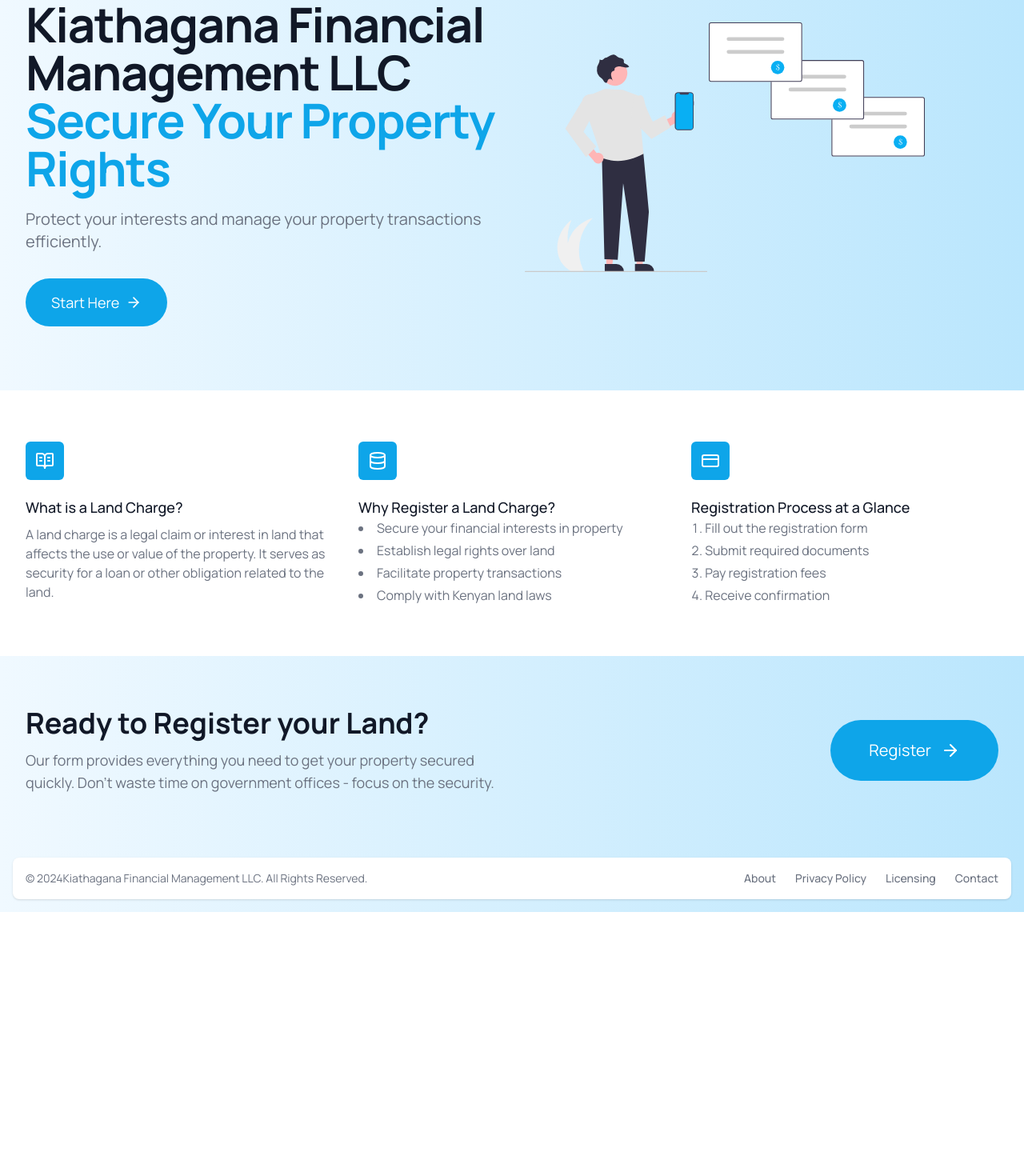
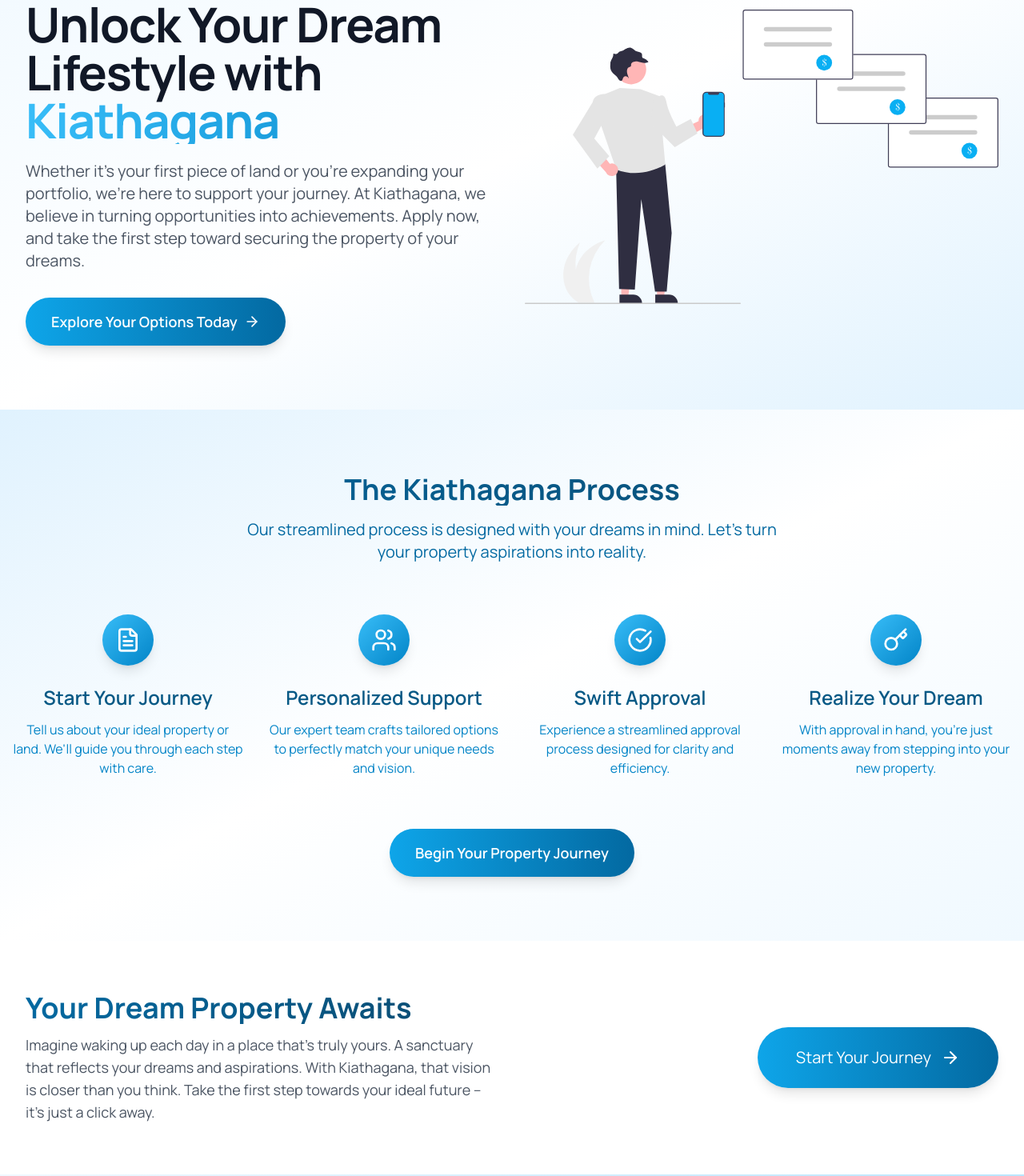
Before and after one commit to daveclinton/kenya-land-charge, a Next.js app: page / in a window 1280 px wide. Shown: the part 120-1590 px from the top of the page at 80% size. Before the commit the page ends 1260 px from the top, so only its background shows below. Built offline with nearby package versions, Linux system fonts and the light colour scheme; what tailwindcss-react-aria-components would draw is missing.

Commit message:
feat: add new landin page

```diff
--- a/app/(landing)/page.tsx
+++ b/app/(landing)/page.tsx
@@ -1,124 +1,204 @@
-import { ArrowRight, BookOpenText, CreditCard, Database } from "lucide-react";
+"use client";
+
+import { ArrowRight, CheckCircle, FileText, Key, Users } from "lucide-react";
 import Image from "next/image";
 import Link from "next/link";
+import { motion } from "framer-motion";
 
 export default function HomePage() {
+  const fadeIn = {
+    initial: { opacity: 0, y: 20 },
+    animate: { opacity: 1, y: 0 },
+    transition: { duration: 0.6 },
+  };
+
+  const staggerChildren = {
+    animate: {
+      transition: {
+        staggerChildren: 0.1,
+      },
+    },
+  };
+
   return (
-    <main>
-      <section className="py-20">
+    <main className="overflow-hidden">
+      <section className="py-20 bg-gradient-to-br from-sky-50 via-white to-sky-100">
         <div className="max-w-7xl mx-auto px-4 sm:px-6 lg:px-8">
           <div className="lg:grid lg:grid-cols-12 lg:gap-8">
-            <div className="sm:text-center md:max-w-2xl md:mx-auto lg:col-span-6 lg:text-left">
-              <h1 className="text-4xl font-bold text-gray-900 mt-10 tracking-tight sm:text-5xl md:text-6xl">
-                Kiathagana Financial Management LLC
-                <span className="block text-sky-500">
-                  Secure Your Property Rights
+            <motion.div
+              className="sm:text-center md:max-w-2xl md:mx-auto lg:col-span-6 lg:text-left"
+              initial="initial"
+              animate="animate"
+              variants={staggerChildren}
+            >
+              <motion.h1
+                className="text-4xl font-bold text-gray-900 mt-10 tracking-tight sm:text-5xl md:text-6xl"
+                variants={fadeIn}
+              >
+                Unlock Your Dream Lifestyle with
+                <span className="block text-transparent bg-clip-text bg-gradient-to-r from-sky-400 to-sky-600">
+                  Kiathagana
                 </span>
-              </h1>
-              <p className="mt-3 text-base text-gray-500 sm:mt-5 sm:text-xl lg:text-lg xl:text-xl">
-                Protect your interests and manage your property transactions
-                efficiently.
-              </p>
-              <div className="mt-8 sm:max-w-lg sm:mx-auto sm:text-center lg:text-left lg:mx-0">
+              </motion.h1>
+              <motion.p
+                className="mt-3 text-base text-gray-600 sm:mt-5 sm:text-xl lg:text-lg xl:text-xl"
+                variants={fadeIn}
+              >
+                Whether it's your first piece of land or you're expanding your
+                portfolio, we're here to support your journey. At Kiathagana, we
+                believe in turning opportunities into achievements. Apply now,
+                and take the first step toward securing the property of your
+                dreams.
+              </motion.p>
+              <motion.div
+                className="mt-8 sm:max-w-lg sm:mx-auto sm:text-center lg:text-left lg:mx-0"
+                variants={fadeIn}
+              >
                 <Link
                   href="/login"
-                  className="bg-sky-500 hover:bg-sky-600 text-white rounded-full text-lg px-8 py-4 inline-flex items-center justify-center"
+                  className="inline-flex items-center px-8 py-4 text-lg font-semibold text-white rounded-full bg-gradient-to-r from-sky-500 to-sky-700 hover:from-sky-600 hover:to-sky-800 transition duration-300 shadow-lg hover:shadow-xl transform hover:-translate-y-1"
                 >
-                  Start Here
+                  Explore Your Options Today
                   <ArrowRight className="ml-2 h-5 w-5" />
                 </Link>
-              </div>
-            </div>
-            <div className="mt-12 relative sm:max-w-lg sm:mx-auto lg:mt-0 lg:max-w-none lg:mx-0 lg:col-span-6 lg:flex lg:items-center">
+              </motion.div>
+            </motion.div>
+            <motion.div
+              className="mt-12 relative sm:max-w-lg sm:mx-auto lg:mt-0 lg:max-w-none lg:mx-0 lg:col-span-6 lg:flex lg:items-center"
+              initial={{ opacity: 0, scale: 0.8 }}
+              animate={{ opacity: 1, scale: 1 }}
+              transition={{ duration: 0.8, delay: 0.2 }}
+            >
               <Image
                 src="/hero.svg"
                 alt="Description of the SVG"
                 width={500}
                 height={500}
+                className="w-full h-auto"
               />
-            </div>
+            </motion.div>
           </div>
         </div>
       </section>
 
-      <section className="py-16 bg-white w-full">
-        <div className="max-w-7xl mx-auto px-4 sm:px-6 lg:px-8">
-          <div className="lg:grid lg:grid-cols-3 lg:gap-8">
-            <div>
-              <div className="flex items-center justify-center h-12 w-12 rounded-md bg-sky-500 text-white">
-                <BookOpenText />
-              </div>
-              <div className="mt-5">
-                <h2 className="text-lg font-medium text-gray-900">
-                  What is a Land Charge?
-                </h2>
-                <p className="mt-2 text-base text-gray-500">
-                  A land charge is a legal claim or interest in land that
-                  affects the use or value of the property. It serves as
-                  security for a loan or other obligation related to the land.
-                </p>
-              </div>
-            </div>
-
-            <div className="mt-10 lg:mt-0">
-              <div className="flex items-center justify-center h-12 w-12 rounded-md bg-sky-500 text-white">
-                <Database className="h-6 w-6" />
-              </div>
-              <div className="mt-5">
-                <h2 className="text-lg font-medium text-gray-900">
-                  Why Register a Land Charge?
-                </h2>
-                <ul className="max-w-md space-y-1 text-gray-500 list-disc list-inside dark:text-gray-400">
-                  <li>Secure your financial interests in property</li>
-                  <li>Establish legal rights over land</li>
-                  <li>Facilitate property transactions</li>
-                  <li>Comply with Kenyan land laws</li>
-                </ul>
-              </div>
-            </div>
-
-            <div className="mt-10 lg:mt-0">
-              <div className="flex items-center justify-center h-12 w-12 rounded-md bg-sky-500 text-white">
-                <CreditCard className="h-6 w-6" />
-              </div>
-              <div className="mt-5">
-                <h2 className="text-lg font-medium text-gray-900">
-                  Registration Process at a Glance
-                </h2>
-                <ol className="max-w-md space-y-1 text-gray-500 list-decimal list-inside dark:text-gray-400">
-                  <li>Fill out the registration form</li>
-                  <li>Submit required documents</li>
-                  <li>Pay registration fees</li>
-                  <li>Receive confirmation</li>
-                </ol>
-              </div>
-            </div>
-          </div>
+      <section className="py-20 bg-gradient-to-br from-sky-100 via-white to-sky-50">
+        <div className="container mx-auto px-4">
+          <motion.div
+            className="text-center mb-16"
+            initial="initial"
+            animate="animate"
+            variants={staggerChildren}
+          >
+            <motion.h2
+              className="text-4xl font-bold text-transparent bg-clip-text bg-gradient-to-r from-sky-700 to-sky-900 mb-4"
+              variants={fadeIn}
+            >
+              The Kiathagana Process
+            </motion.h2>
+            <motion.p
+              className="text-xl text-sky-700 max-w-2xl mx-auto"
+              variants={fadeIn}
+            >
+              Our streamlined process is designed with your dreams in mind.
+              Let's turn your property aspirations into reality.
+            </motion.p>
+          </motion.div>
+          <motion.div
+            className="grid grid-cols-1 md:grid-cols-2 lg:grid-cols-4 gap-8"
+            variants={staggerChildren}
+            initial="initial"
+            animate="animate"
+          >
+            {[
+              {
+                icon: <FileText className="h-8 w-8" />,
+                title: "Start Your Journey",
+                description:
+                  "Tell us about your ideal property or land. We'll guide you through each step with care.",
+              },
+              {
+                icon: <Users className="h-8 w-8" />,
+                title: "Personalized Support",
+                description:
+                  "Our expert team crafts tailored options to perfectly match your unique needs and vision.",
+              },
+              {
+                icon: <CheckCircle className="h-8 w-8" />,
+                title: "Swift Approval",
+                description:
+                  "Experience a streamlined approval process designed for clarity and efficiency.",
+              },
+              {
+                icon: <Key className="h-8 w-8" />,
+                title: "Realize Your Dream",
+                description:
+                  "With approval in hand, you're just moments away from stepping into your new property.",
+              },
+            ].map((step, index) => (
+              <motion.div
+                key={index}
+                className="flex flex-col items-center text-center group"
+                variants={fadeIn}
+              >
+                <div className="mb-6 p-4 rounded-full bg-gradient-to-br from-sky-400 to-sky-600 text-white shadow-lg transition-all duration-300 group-hover:shadow-xl group-hover:scale-105">
+                  {step.icon}
+                </div>
+                <h3 className="text-2xl font-semibold text-sky-800 mb-3">
+                  {step.title}
+                </h3>
+                <p className="text-sky-600">{step.description}</p>
+              </motion.div>
+            ))}
+          </motion.div>
+          <motion.div className="mt-16 text-center" variants={fadeIn}>
+            <Link
+              href="/signup"
+              className="inline-block px-8 py-4 text-lg font-semibold text-white rounded-full bg-gradient-to-r from-sky-500 to-sky-700 hover:from-sky-600 hover:to-sky-800 transition duration-300 shadow-lg hover:shadow-xl transform hover:-translate-y-1"
+            >
+              Begin Your Property Journey
+            </Link>
+          </motion.div>
         </div>
       </section>
 
-      <section className="py-16">
+      <section className="py-16 bg-white">
         <div className="max-w-7xl mx-auto px-4 sm:px-6 lg:px-8">
           <div className="lg:grid lg:grid-cols-2 lg:gap-8 lg:items-center">
-            <div>
-              <h2 className="text-3xl font-bold text-gray-900 sm:text-4xl">
-                Ready to Register your Land?
-              </h2>
-              <p className="mt-3 max-w-3xl text-lg text-gray-500">
-                Our form provides everything you need to get your property
-                secured quickly. Don't waste time on government offices - focus
-                on the security.
-              </p>
-            </div>
-            <div className="mt-8 lg:mt-0 flex justify-center lg:justify-end">
+            <motion.div
+              initial="initial"
+              animate="animate"
+              variants={staggerChildren}
+            >
+              <motion.h2
+                className="text-3xl font-bold text-transparent bg-clip-text bg-gradient-to-r from-sky-700 to-sky-900 sm:text-4xl"
+                variants={fadeIn}
+              >
+                Your Dream Property Awaits
+              </motion.h2>
+              <motion.p
+                className="mt-3 max-w-3xl text-lg text-gray-600"
+                variants={fadeIn}
+              >
+                Imagine waking up each day in a place that's truly yours. A
+                sanctuary that reflects your dreams and aspirations. With
+                Kiathagana, that vision is closer than you think. Take the first
+                step towards your ideal future – it's just a click away.
+              </motion.p>
+            </motion.div>
+            <motion.div
+              className="mt-8 lg:mt-0 flex justify-center lg:justify-end"
+              variants={fadeIn}
+              initial="initial"
+              animate="animate"
+            >
               <Link
                 href="/signup"
-                className="bg-sky-500 hover:bg-sky-600 text-white rounded-full text-xl px-12 py-6 inline-flex items-center justify-center"
+                className="bg-gradient-to-r from-sky-500 to-sky-700 hover:from-sky-600 hover:to-sky-800 text-white rounded-full text-xl px-12 py-6 inline-flex items-center justify-center transition duration-300 shadow-lg hover:shadow-xl transform hover:-translate-y-1"
               >
-                Register
+                Start Your Journey
                 <ArrowRight className="ml-3 h-6 w-6" />
               </Link>
-            </div>
+            </motion.div>
           </div>
         </div>
       </section>
```
